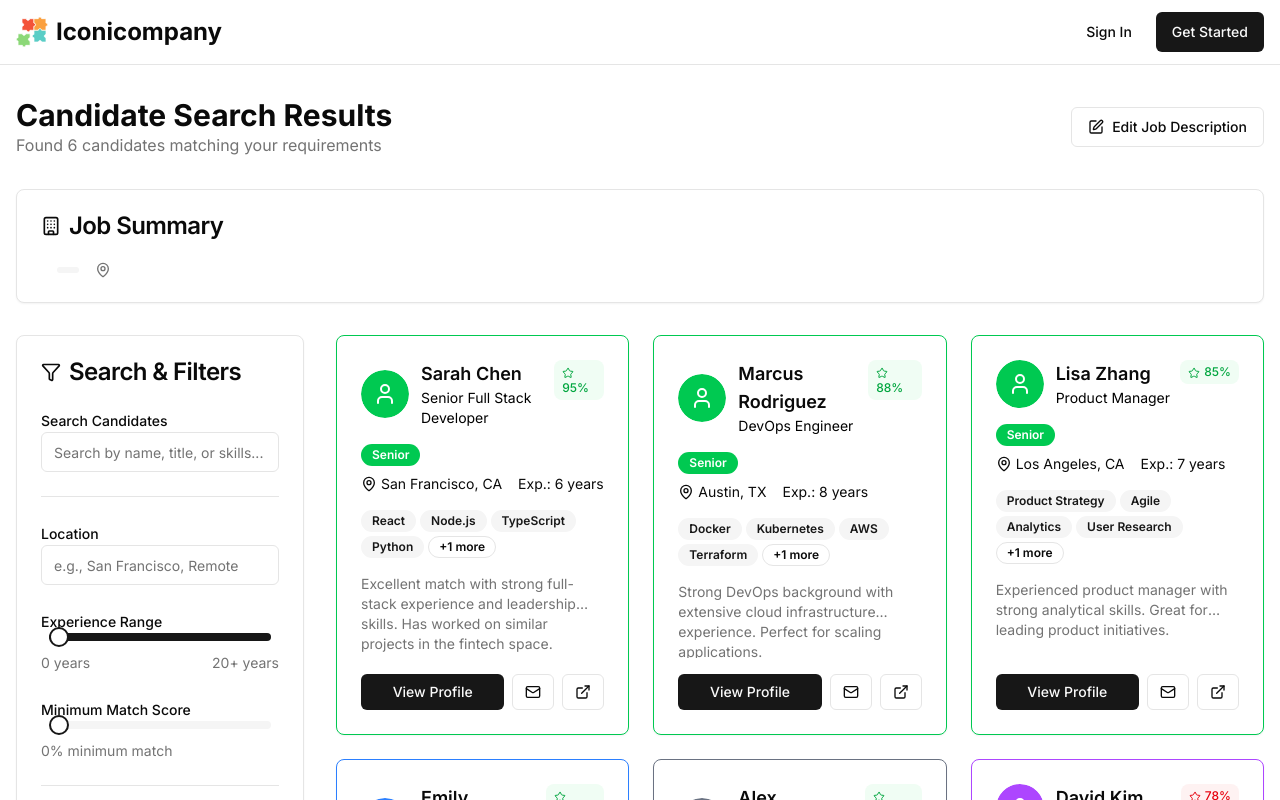
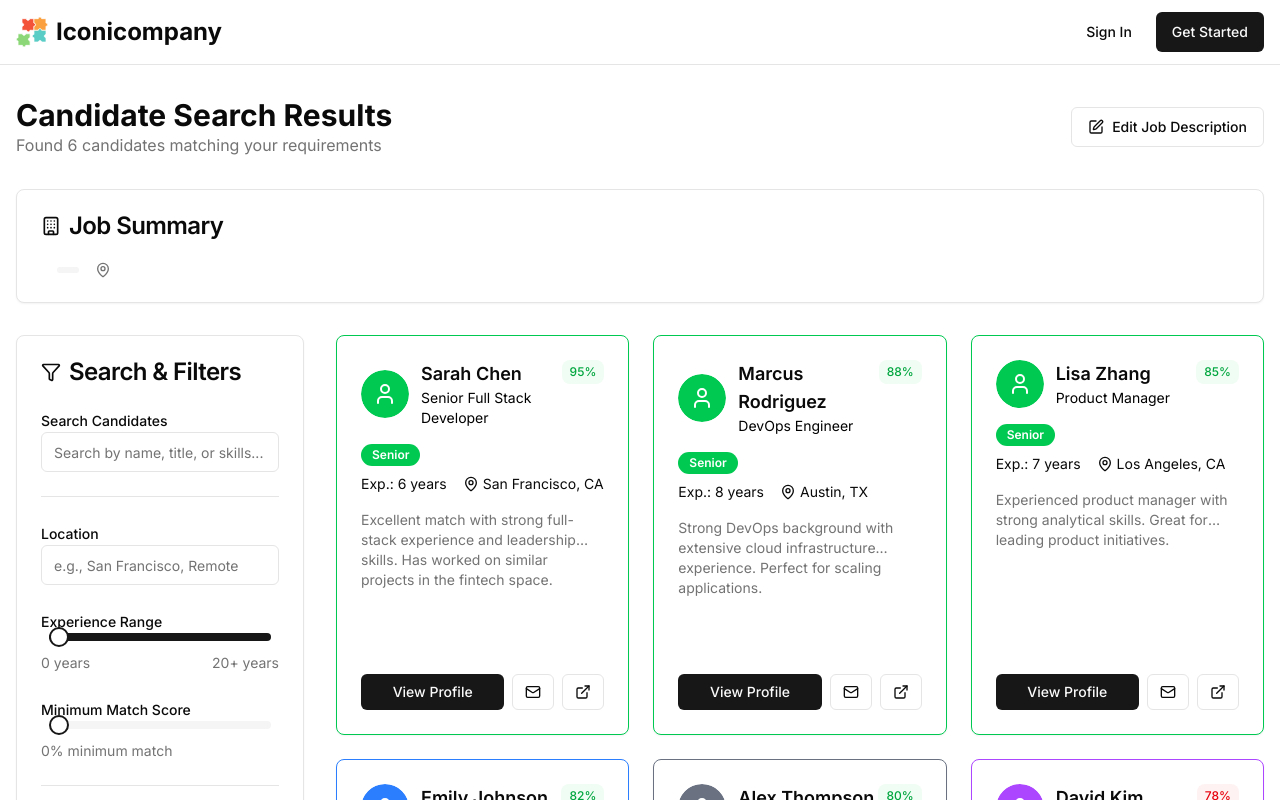
Before and after one commit to ivan-14-trifonov/rep2, a Next.js app: page /en/candidates in a window 1280 px wide. Shown: the top 800 px of the page. Built offline with nearby package versions, Linux system fonts and the light colour scheme.

Commit message:
Style: Layout Changes, Part 2

```diff
--- a/src/entities/specialist/SpecialistCard/ui/SpecialistCard.tsx
+++ b/src/entities/specialist/SpecialistCard/ui/SpecialistCard.tsx
@@ -48,7 +48,6 @@ export function SpecialistCard({ candidate, footer }: SpecialistCardProps) {
             </div>
           </div>
           <div className={`px-2 py-1 rounded-lg text-xs font-medium ${getMatchScoreColor(candidate.matchScore)}`}>
-            <Star className="h-3 w-3 inline mr-1" />
             {candidate.matchScore}%
           </div>
         </div>
@@ -61,29 +60,16 @@ export function SpecialistCard({ candidate, footer }: SpecialistCardProps) {
             </Badge>
           </div>
           <div className="flex items-center space-x-4">
-            <div className="flex items-center">
-              <MapPin className="h-4 w-4 mr-1" />
-              {candidate.location}
-            </div>
             <div>{`${t('candidateCard.experience')}: ${candidate.experience} ${t('candidateCard.years')}`}</div>
+            {candidate.location && candidate.location.trim() && (
+              <div className="flex items-center">
+                <MapPin className="h-4 w-4 mr-1" />
+                {candidate.location}
+              </div>
+            )}
           </div>
         </div>
 
-        {/* Skills */}
-        <div className="mb-4">
-          <div className="flex flex-wrap gap-1">
-            {candidate.skills.slice(0, 4).map((skill) => (
-              <Badge key={skill} variant="secondary" className="text-xs">
-                {skill}
-              </Badge>
-            ))}
-            {candidate.skills.length > 4 && (
-              <Badge variant="outline" className="text-xs">
-                +{candidate.skills.length - 4} {t('candidateCard.more')}
-              </Badge>
-            )}
-          </div>
-        </div>
 
         {/* Match Description */}
         <p className="text-sm text-muted-foreground mb-4 line-clamp-2 grow">{candidate.matchDescription}</p>
```
